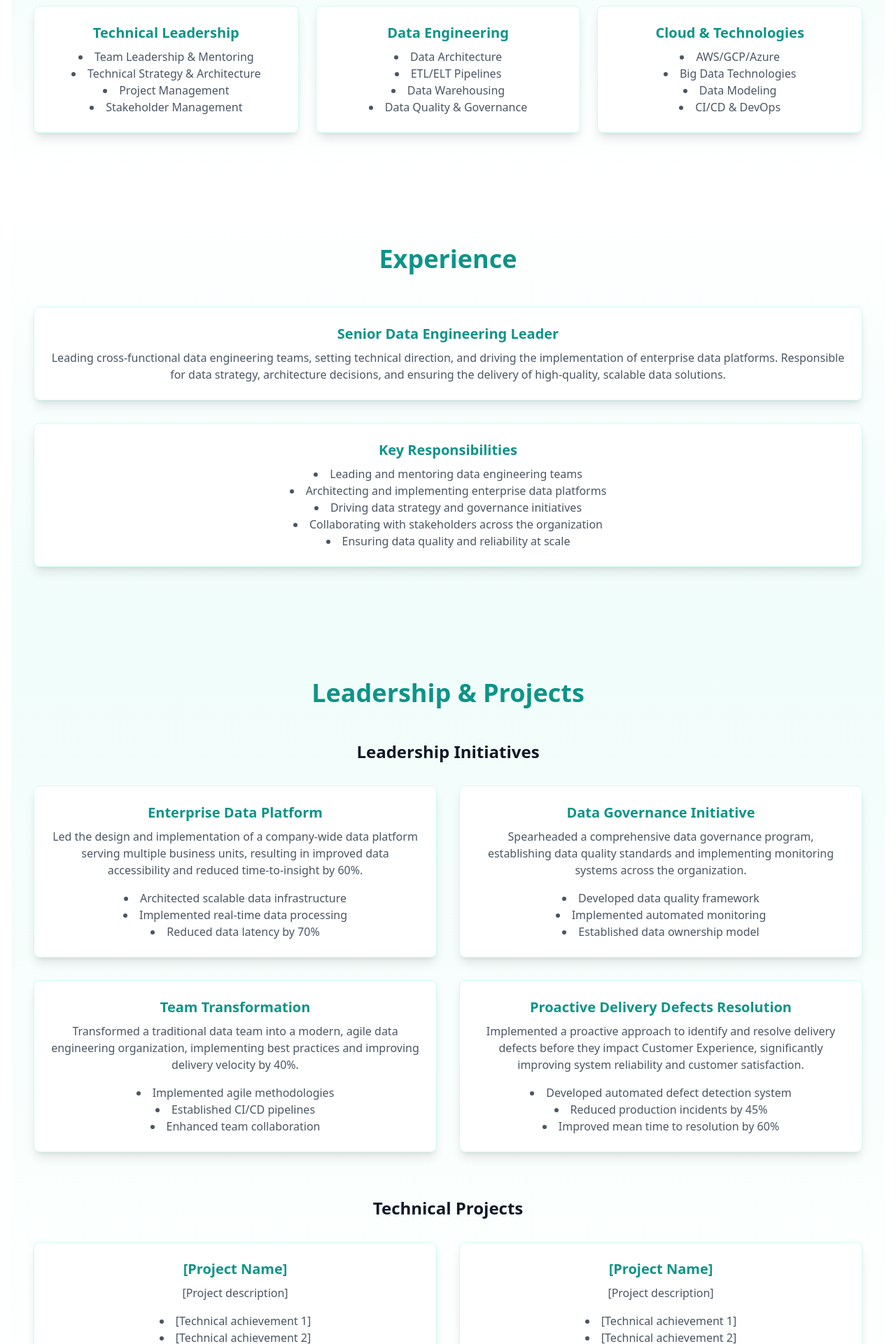
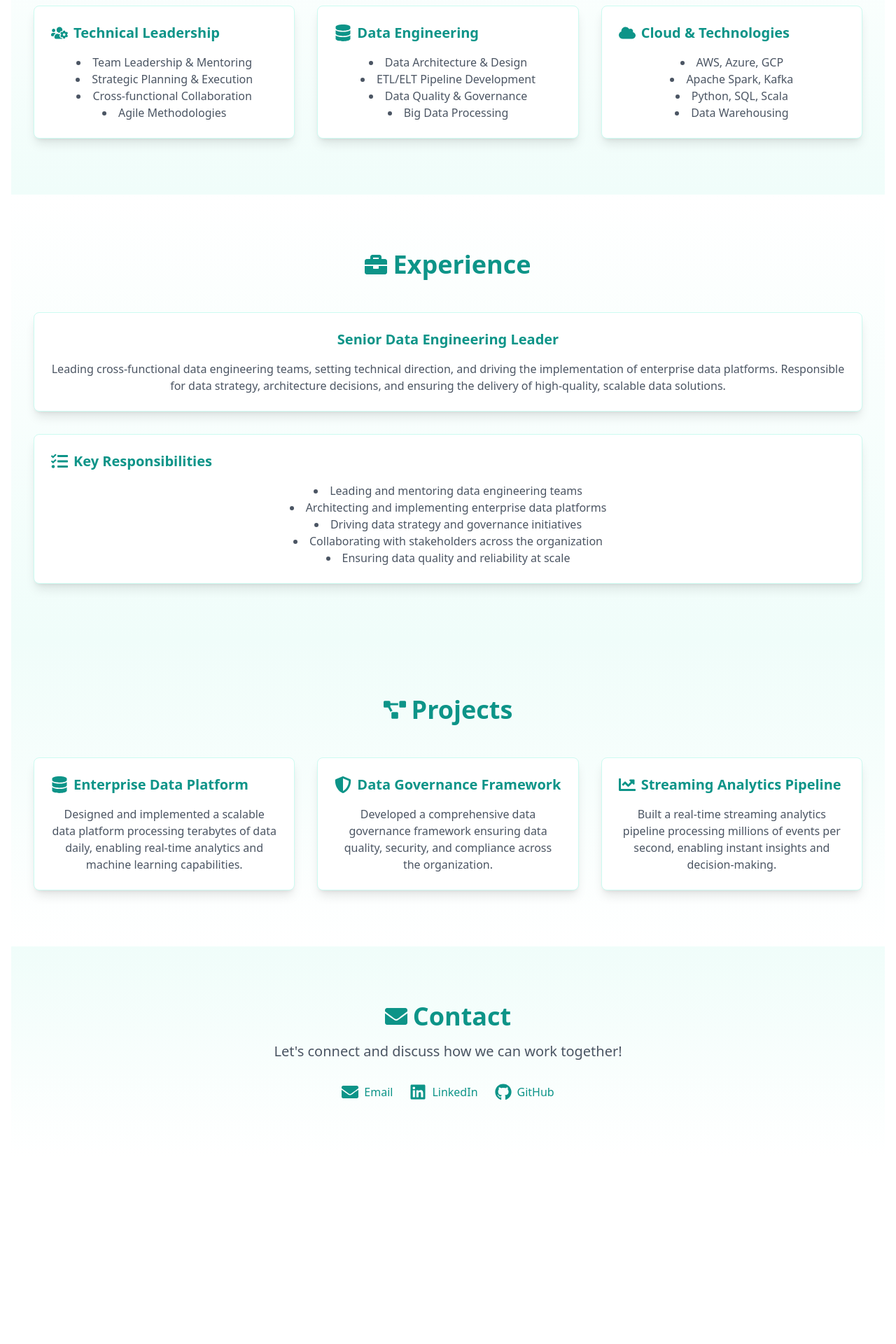
Before and after one commit to devangdshah/DataEngineeringLeader, a React (Create React App) app: page / in a window 1280 px wide. Shown: the part 1340-3260 px from the top of the page at 70% size. After the commit the page ends 2992 px from the top, so only its background shows below. Built offline with nearby package versions, Linux system fonts and the light colour scheme; the HTML template or start-up script is replaced by a standard one.

Commit message:
Add navigation component and update section icons

```diff
--- /dev/null
+++ b/src/components/Navigation.tsx
@@ -0,0 +1,64 @@
+import React, { useState, useEffect } from 'react';
+import { FaHome, FaUser, FaTools, FaBriefcase, FaProjectDiagram, FaEnvelope } from 'react-icons/fa';
+import { IconContext } from 'react-icons';
+
+const Navigation: React.FC = () => {
+  const [isScrolled, setIsScrolled] = useState(false);
+
+  useEffect(() => {
+    const handleScroll = () => {
+      setIsScrolled(window.scrollY > 20);
+    };
+
+    window.addEventListener('scroll', handleScroll);
+    return () => window.removeEventListener('scroll', handleScroll);
+  }, []);
+
+  const navItems = [
+    { id: 'home', label: 'Home', icon: FaHome },
+    { id: 'about', label: 'About', icon: FaUser },
+    { id: 'skills', label: 'Skills', icon: FaTools },
+    { id: 'experience', label: 'Experience', icon: FaBriefcase },
+    { id: 'projects', label: 'Projects', icon: FaProjectDiagram },
+    { id: 'contact', label: 'Contact', icon: FaEnvelope },
+  ];
+
+  return (
+    <nav className={`fixed top-0 left-0 right-0 z-50 transition-all duration-300 ${
+      isScrolled ? 'bg-white shadow-md' : 'bg-transparent'
+    }`}>
+      <div className="max-w-7xl mx-auto px-4 sm:px-6 lg:px-8">
+        <div className="flex justify-between h-16">
+          <div className="flex-shrink-0 flex items-center">
+            <span className="text-xl font-bold text-teal-600">Devang's Portfolio</span>
+          </div>
+          <div className="hidden md:flex items-center space-x-8">
+            <IconContext.Provider value={{ size: '16px', className: 'mr-1' }}>
+              {navItems.map((item) => (
+                <a
+                  key={item.id}
+                  href={`#${item.id}`}
+                  className="flex items-center text-gray-600 hover:text-teal-600 transition-colors duration-200"
+                >
+                  <item.icon />
+                  {item.label}
+                </a>
+              ))}
+            </IconContext.Provider>
+          </div>
+          <div className="md:hidden flex items-center">
+            {/* Mobile menu button - can be implemented later if needed */}
+            <button className="text-gray-600 hover:text-teal-600">
+              <span className="sr-only">Open menu</span>
+              <svg className="h-6 w-6" fill="none" viewBox="0 0 24 24" stroke="currentColor">
+                <path strokeLinecap="round" strokeLinejoin="round" strokeWidth={2} d="M4 6h16M4 12h16M4 18h16" />
+              </svg>
+            </button>
+          </div>
+        </div>
+      </div>
+    </nav>
+  );
+};
+
+export default Navigation;
--- a/src/components/sections/Contact.tsx
+++ b/src/components/sections/Contact.tsx
@@ -1,25 +1,49 @@
 import React from 'react';
+import { FaEnvelope, FaLinkedin, FaGithub } from 'react-icons/fa';
+import { IconContext } from 'react-icons';
 
 const Contact: React.FC = () => {
   return (
-    <section id="contact" className="py-20 bg-gradient-to-b from-white to-teal-50">
+    <section id="contact" className="py-20 bg-gradient-to-b from-teal-50 to-white">
       <div className="max-w-7xl mx-auto px-4 sm:px-6 lg:px-8">
         <div className="text-center">
-          <h2 className="text-3xl font-extrabold text-teal-600 sm:text-4xl">
-            Get in Touch
+          <h2 className="text-3xl font-extrabold text-teal-600 sm:text-4xl flex items-center justify-center">
+            <IconContext.Provider value={{ size: '32px', className: 'mr-2' }}>
+              <FaEnvelope />
+            </IconContext.Provider>
+            Contact
           </h2>
-          <p className="mt-3 max-w-2xl mx-auto text-xl text-gray-600 sm:mt-4">
-            Interested in discussing data engineering leadership opportunities or collaboration?
+          <p className="mt-4 text-xl text-gray-600">
+            Let's connect and discuss how we can work together!
           </p>
-          <div className="mt-8 max-w-md mx-auto">
-            <div className="bg-white p-6 rounded-lg shadow-lg hover:shadow-xl transition-shadow border border-teal-100">
-              <h3 className="text-xl font-bold text-teal-600">Contact Information</h3>
-              <div className="mt-4 space-y-2">
-                <p className="text-gray-600">Email: [Your Email]</p>
-                <p className="text-gray-600">LinkedIn: [Your LinkedIn Profile]</p>
-                <p className="text-gray-600">Location: [Your Location]</p>
-              </div>
-            </div>
+          <div className="mt-8 flex justify-center space-x-6">
+            <IconContext.Provider value={{ size: '24px', className: 'mr-2' }}>
+              <a
+                href="mailto:devang.shah@example.com"
+                className="text-teal-600 hover:text-teal-500 flex items-center"
+              >
+                <FaEnvelope />
+                Email
+              </a>
+              <a
+                href="https://linkedin.com/in/devangshah"
+                target="_blank"
+                rel="noopener noreferrer"
+                className="text-teal-600 hover:text-teal-500 flex items-center"
+              >
+                <FaLinkedin />
+                LinkedIn
+              </a>
+              <a
+                href="https://github.com/devangshah"
+                target="_blank"
+                rel="noopener noreferrer"
+                className="text-teal-600 hover:text-teal-500 flex items-center"
+              >
+                <FaGithub />
+                GitHub
+              </a>
+            </IconContext.Provider>
           </div>
         </div>
       </div>
--- a/src/components/sections/Experience.tsx
+++ b/src/components/sections/Experience.tsx
@@ -1,16 +1,23 @@
 import React from 'react';
+import { FaBriefcase, FaTasks } from 'react-icons/fa';
+import { IconContext } from 'react-icons';
 
 const Experience: React.FC = () => {
   return (
     <section id="experience" className="py-20 bg-gradient-to-b from-white to-teal-50">
       <div className="max-w-7xl mx-auto px-4 sm:px-6 lg:px-8">
         <div className="text-center">
-          <h2 className="text-3xl font-extrabold text-teal-600 sm:text-4xl">
+          <h2 className="text-3xl font-extrabold text-teal-600 sm:text-4xl flex items-center justify-center">
+            <IconContext.Provider value={{ size: '32px', className: 'mr-2' }}>
+              <FaBriefcase />
+            </IconContext.Provider>
             Experience
           </h2>
           <div className="mt-12 space-y-8">
             <div className="bg-white p-6 rounded-lg shadow-lg hover:shadow-xl transition-shadow border border-teal-100">
-              <h3 className="text-xl font-bold text-teal-600">Senior Data Engineering Leader</h3>
+              <div className="mb-4">
+                <h3 className="text-xl font-bold text-teal-600">Senior Data Engineering Leader</h3>
+              </div>
               <p className="mt-2 text-gray-600">
                 Leading cross-functional data engineering teams, setting technical direction, and driving the implementation
                 of enterprise data platforms. Responsible for data strategy, architecture decisions, and ensuring the delivery
@@ -18,7 +25,12 @@ const Experience: React.FC = () => {
               </p>
             </div>
             <div className="bg-white p-6 rounded-lg shadow-lg hover:shadow-xl transition-shadow border border-teal-100">
-              <h3 className="text-xl font-bold text-teal-600">Key Responsibilities</h3>
+              <div className="flex items-center mb-4">
+                <IconContext.Provider value={{ size: '24px', className: 'mr-2 text-teal-600' }}>
+                  <FaTasks />
+                </IconContext.Provider>
+                <h3 className="text-xl font-bold text-teal-600">Key Responsibilities</h3>
+              </div>
               <ul className="mt-2 text-gray-600 list-disc list-inside">
                 <li>Leading and mentoring data engineering teams</li>
                 <li>Architecting and implementing enterprise data platforms</li>
--- a/src/components/sections/Projects.tsx
+++ b/src/components/sections/Projects.tsx
@@ -1,99 +1,54 @@
 import React from 'react';
+import { FaProjectDiagram, FaDatabase, FaShieldAlt, FaChartLine } from 'react-icons/fa';
+import { IconContext } from 'react-icons';
 
 const Projects: React.FC = () => {
   return (
     <section id="projects" className="py-20 bg-gradient-to-b from-teal-50 to-white">
       <div className="max-w-7xl mx-auto px-4 sm:px-6 lg:px-8">
         <div className="text-center">
-          <h2 className="text-3xl font-extrabold text-teal-600 sm:text-4xl">
-            Leadership & Projects
+          <h2 className="text-3xl font-extrabold text-teal-600 sm:text-4xl flex items-center justify-center">
+            <IconContext.Provider value={{ size: '32px', className: 'mr-2' }}>
+              <FaProjectDiagram />
+            </IconContext.Provider>
+            Projects
           </h2>
-
-          {/* Leadership Initiatives Section */}
-          <div className="mt-12">
-            <h3 className="text-2xl font-bold text-gray-900 mb-8">Leadership Initiatives</h3>
-            <div className="grid grid-cols-1 gap-8 md:grid-cols-2">
+          <div className="mt-12 grid grid-cols-1 gap-8 sm:grid-cols-2 lg:grid-cols-3">
             <div className="bg-white p-6 rounded-lg shadow-lg hover:shadow-xl transition-shadow border border-teal-100">
-                <h4 className="text-xl font-bold text-teal-600">Enterprise Data Platform</h4>
+              <div className="flex items-center mb-4">
+                <IconContext.Provider value={{ size: '24px', className: 'mr-2 text-teal-600' }}>
+                  <FaDatabase />
+                </IconContext.Provider>
+                <h3 className="text-xl font-bold text-teal-600">Enterprise Data Platform</h3>
+              </div>
               <p className="mt-2 text-gray-600">
-                  Led the design and implementation of a company-wide data platform serving multiple business units,
-                  resulting in improved data accessibility and reduced time-to-insight by 60%.
+                Designed and implemented a scalable data platform processing terabytes of data daily,
+                enabling real-time analytics and machine learning capabilities.
               </p>
-                <ul className="mt-4 text-gray-600 list-disc list-inside">
-                  <li>Architected scalable data infrastructure</li>
-                  <li>Implemented real-time data processing</li>
-                  <li>Reduced data latency by 70%</li>
-                </ul>
             </div>
-
             <div className="bg-white p-6 rounded-lg shadow-lg hover:shadow-xl transition-shadow border border-teal-100">
-                <h4 className="text-xl font-bold text-teal-600">Data Governance Initiative</h4>
+              <div className="flex items-center mb-4">
+                <IconContext.Provider value={{ size: '24px', className: 'mr-2 text-teal-600' }}>
+                  <FaShieldAlt />
+                </IconContext.Provider>
+                <h3 className="text-xl font-bold text-teal-600">Data Governance Framework</h3>
+              </div>
               <p className="mt-2 text-gray-600">
-                  Spearheaded a comprehensive data governance program, establishing data quality standards and
-                  implementing monitoring systems across the organization.
+                Developed a comprehensive data governance framework ensuring data quality, security,
+                and compliance across the organization.
               </p>
-                <ul className="mt-4 text-gray-600 list-disc list-inside">
-                  <li>Developed data quality framework</li>
-                  <li>Implemented automated monitoring</li>
-                  <li>Established data ownership model</li>
-                </ul>
             </div>
-
             <div className="bg-white p-6 rounded-lg shadow-lg hover:shadow-xl transition-shadow border border-teal-100">
-                <h4 className="text-xl font-bold text-teal-600">Team Transformation</h4>
+              <div className="flex items-center mb-4">
+                <IconContext.Provider value={{ size: '24px', className: 'mr-2 text-teal-600' }}>
+                  <FaChartLine />
+                </IconContext.Provider>
+                <h3 className="text-xl font-bold text-teal-600">Streaming Analytics Pipeline</h3>
+              </div>
               <p className="mt-2 text-gray-600">
-                  Transformed a traditional data team into a modern, agile data engineering organization,
-                  implementing best practices and improving delivery velocity by 40%.
+                Built a real-time streaming analytics pipeline processing millions of events per second,
+                enabling instant insights and decision-making.
               </p>
-                <ul className="mt-4 text-gray-600 list-disc list-inside">
-                  <li>Implemented agile methodologies</li>
-                  <li>Established CI/CD pipelines</li>
-                  <li>Enhanced team collaboration</li>
-                </ul>
-              </div>
-
-              <div className="bg-white p-6 rounded-lg shadow-lg hover:shadow-xl transition-shadow border border-teal-100">
-                <h4 className="text-xl font-bold text-teal-600">Proactive Delivery Defects Resolution</h4>
-                <p className="mt-2 text-gray-600">
-                  Implemented a proactive approach to identify and resolve delivery defects before they impact Customer Experience,
-                  significantly improving system reliability and customer satisfaction.
-                </p>
-                <ul className="mt-4 text-gray-600 list-disc list-inside">
-                  <li>Developed automated defect detection system</li>
-                  <li>Reduced production incidents by 45%</li>
-                  <li>Improved mean time to resolution by 60%</li>
-                </ul>
-              </div>
-            </div>
-          </div>
-
-          {/* Technical Projects Section */}
-          <div className="mt-16">
-            <h3 className="text-2xl font-bold text-gray-900 mb-8">Technical Projects</h3>
-            <div className="grid grid-cols-1 gap-8 md:grid-cols-2">
-              <div className="bg-white p-6 rounded-lg shadow-lg hover:shadow-xl transition-shadow border border-teal-100">
-                <h4 className="text-xl font-bold text-teal-600">[Project Name]</h4>
-                <p className="mt-2 text-gray-600">
-                  [Project description]
-                </p>
-                <ul className="mt-4 text-gray-600 list-disc list-inside">
-                  <li>[Technical achievement 1]</li>
-                  <li>[Technical achievement 2]</li>
-                  <li>[Technical achievement 3]</li>
-                </ul>
-              </div>
-
-              <div className="bg-white p-6 rounded-lg shadow-lg hover:shadow-xl transition-shadow border border-teal-100">
-                <h4 className="text-xl font-bold text-teal-600">[Project Name]</h4>
-                <p className="mt-2 text-gray-600">
-                  [Project description]
-                </p>
-                <ul className="mt-4 text-gray-600 list-disc list-inside">
-                  <li>[Technical achievement 1]</li>
-                  <li>[Technical achievement 2]</li>
-                  <li>[Technical achievement 3]</li>
-                </ul>
-              </div>
             </div>
           </div>
         </div>
--- a/src/components/sections/Skills.tsx
+++ b/src/components/sections/Skills.tsx
@@ -1,39 +1,59 @@
 import React from 'react';
+import { FaTools, FaUsersCog, FaDatabase, FaCloud } from 'react-icons/fa';
+import { IconContext } from 'react-icons';
 
 const Skills: React.FC = () => {
   return (
-    <section id="skills" className="py-20 bg-gradient-to-b from-teal-50 to-white">
+    <section id="skills" className="py-20 bg-gradient-to-b from-white to-teal-50">
       <div className="max-w-7xl mx-auto px-4 sm:px-6 lg:px-8">
         <div className="text-center">
-          <h2 className="text-3xl font-extrabold text-teal-600 sm:text-4xl">
+          <h2 className="text-3xl font-extrabold text-teal-600 sm:text-4xl flex items-center justify-center">
+            <IconContext.Provider value={{ size: '32px', className: 'mr-2' }}>
+              <FaTools />
+            </IconContext.Provider>
             Skills & Expertise
           </h2>
-          <div className="mt-12 grid grid-cols-1 gap-6 sm:grid-cols-2 lg:grid-cols-3">
+          <div className="mt-12 grid grid-cols-1 gap-8 sm:grid-cols-2 lg:grid-cols-3">
             <div className="bg-white p-6 rounded-lg shadow-lg hover:shadow-xl transition-shadow border border-teal-100">
-              <h3 className="text-xl font-bold text-teal-600">Technical Leadership</h3>
-              <ul className="mt-2 text-gray-600 list-disc list-inside">
+              <div className="flex items-center mb-4">
+                <IconContext.Provider value={{ size: '24px', className: 'mr-2 text-teal-600' }}>
+                  <FaUsersCog />
+                </IconContext.Provider>
+                <h3 className="text-xl font-bold text-teal-600">Technical Leadership</h3>
+              </div>
+              <ul className="mt-4 text-gray-600 list-disc list-inside">
                 <li>Team Leadership & Mentoring</li>
-                <li>Technical Strategy & Architecture</li>
-                <li>Project Management</li>
-                <li>Stakeholder Management</li>
+                <li>Strategic Planning & Execution</li>
+                <li>Cross-functional Collaboration</li>
+                <li>Agile Methodologies</li>
               </ul>
             </div>
             <div className="bg-white p-6 rounded-lg shadow-lg hover:shadow-xl transition-shadow border border-teal-100">
-              <h3 className="text-xl font-bold text-teal-600">Data Engineering</h3>
-              <ul className="mt-2 text-gray-600 list-disc list-inside">
-                <li>Data Architecture</li>
-                <li>ETL/ELT Pipelines</li>
-                <li>Data Warehousing</li>
+              <div className="flex items-center mb-4">
+                <IconContext.Provider value={{ size: '24px', className: 'mr-2 text-teal-600' }}>
+                  <FaDatabase />
+                </IconContext.Provider>
+                <h3 className="text-xl font-bold text-teal-600">Data Engineering</h3>
+              </div>
+              <ul className="mt-4 text-gray-600 list-disc list-inside">
+                <li>Data Architecture & Design</li>
+                <li>ETL/ELT Pipeline Development</li>
                 <li>Data Quality & Governance</li>
+                <li>Big Data Processing</li>
               </ul>
             </div>
             <div className="bg-white p-6 rounded-lg shadow-lg hover:shadow-xl transition-shadow border border-teal-100">
-              <h3 className="text-xl font-bold text-teal-600">Cloud & Technologies</h3>
-              <ul className="mt-2 text-gray-600 list-disc list-inside">
-                <li>AWS/GCP/Azure</li>
-                <li>Big Data Technologies</li>
-                <li>Data Modeling</li>
-                <li>CI/CD & DevOps</li>
+              <div className="flex items-center mb-4">
+                <IconContext.Provider value={{ size: '24px', className: 'mr-2 text-teal-600' }}>
+                  <FaCloud />
+                </IconContext.Provider>
+                <h3 className="text-xl font-bold text-teal-600">Cloud & Technologies</h3>
+              </div>
+              <ul className="mt-4 text-gray-600 list-disc list-inside">
+                <li>AWS, Azure, GCP</li>
+                <li>Apache Spark, Kafka</li>
+                <li>Python, SQL, Scala</li>
+                <li>Data Warehousing</li>
               </ul>
             </div>
           </div>
```
Also changed, not shown: src/components/sections/About.tsx (+6 -1 lines), public/images/profile.png (added). Lines whose indentation alone changed are shown as unchanged.
